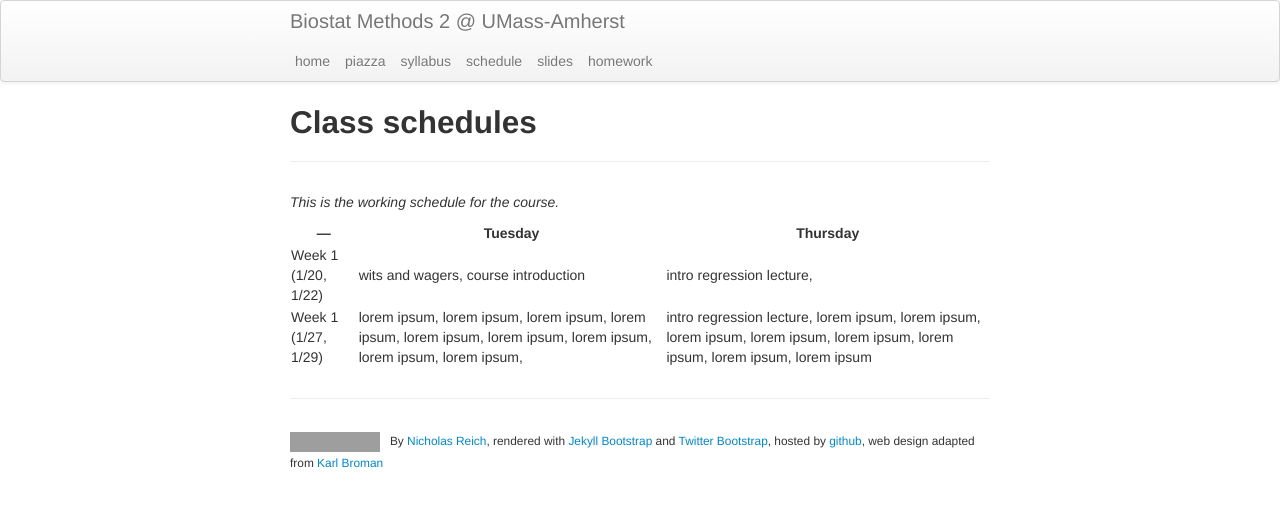
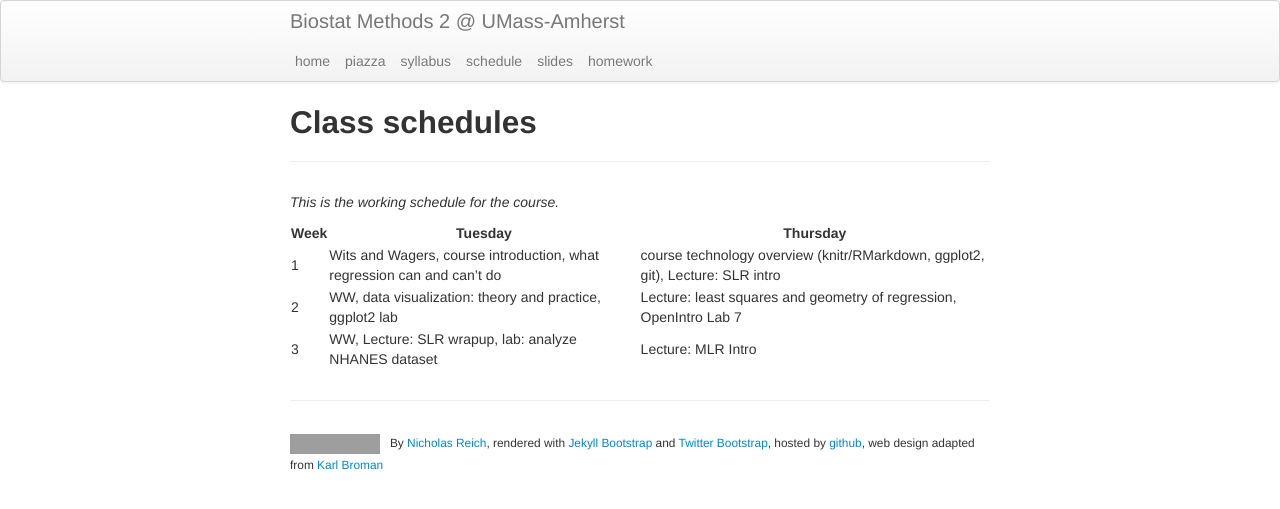
Before and after one commit to nickreich/stat-modeling-2015, a Jekyll site: the page built from pages/schedule.md, in a window 1280 px wide. Shown: the top 509 px of the page. Built offline with Jekyll 4.4.1, drawn with Linux system fonts in a browser that asks for light colours; grey boxes are pictures that could not be loaded.

Commit message:
week 1 updates.

```diff
--- a/pages/schedule.md
+++ b/pages/schedule.md
@@ -6,10 +6,11 @@ tagline:
 
 *This is the working schedule for the course.*
 
---- | Tuesday | Thursday
---- | --- | ---
-Week 1 (1/20, 1/22) | wits and wagers, course introduction | intro regression lecture,
-Week 1 (1/27, 1/29) | lorem ipsum, lorem ipsum, lorem ipsum, lorem ipsum, lorem ipsum, lorem ipsum, lorem ipsum, lorem ipsum, lorem ipsum,  | intro regression lecture, lorem ipsum, lorem ipsum, lorem ipsum, lorem ipsum, lorem ipsum, lorem ipsum, lorem ipsum, lorem ipsum
+Week    | Tuesday | Thursday
+------- | ------- | -------
+ 1  | Wits and Wagers, course introduction, what regression can and can't do | course technology overview (knitr/RMarkdown, ggplot2, git), Lecture: SLR intro
+ 2  | WW, data visualization: theory and practice, ggplot2 lab | Lecture: least squares and geometry of regression, OpenIntro Lab 7
+ 3  | WW, Lecture: SLR wrapup, lab: analyze NHANES dataset | Lecture: MLR Intro
 
 <!--
 #### Class 1 (Jan 21): Course Introduction
```
Also changed, not shown: pages/slides.md (+3 -1 lines), 3 other files.
